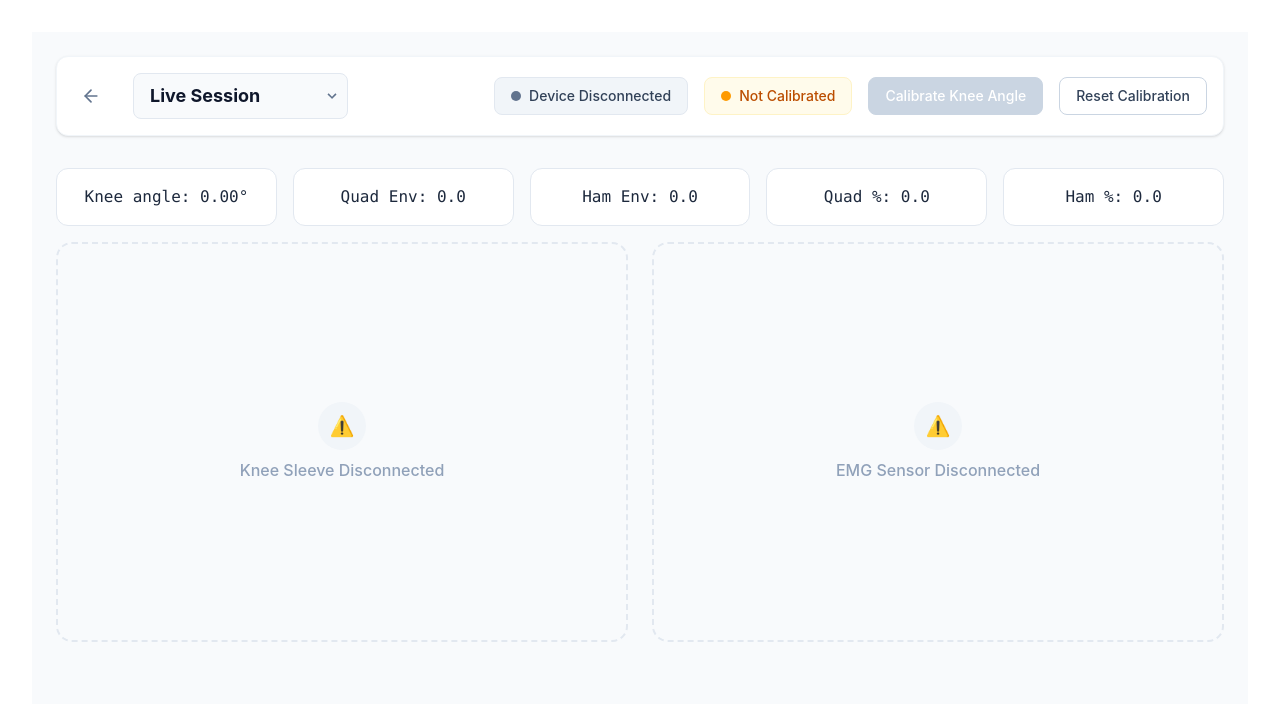
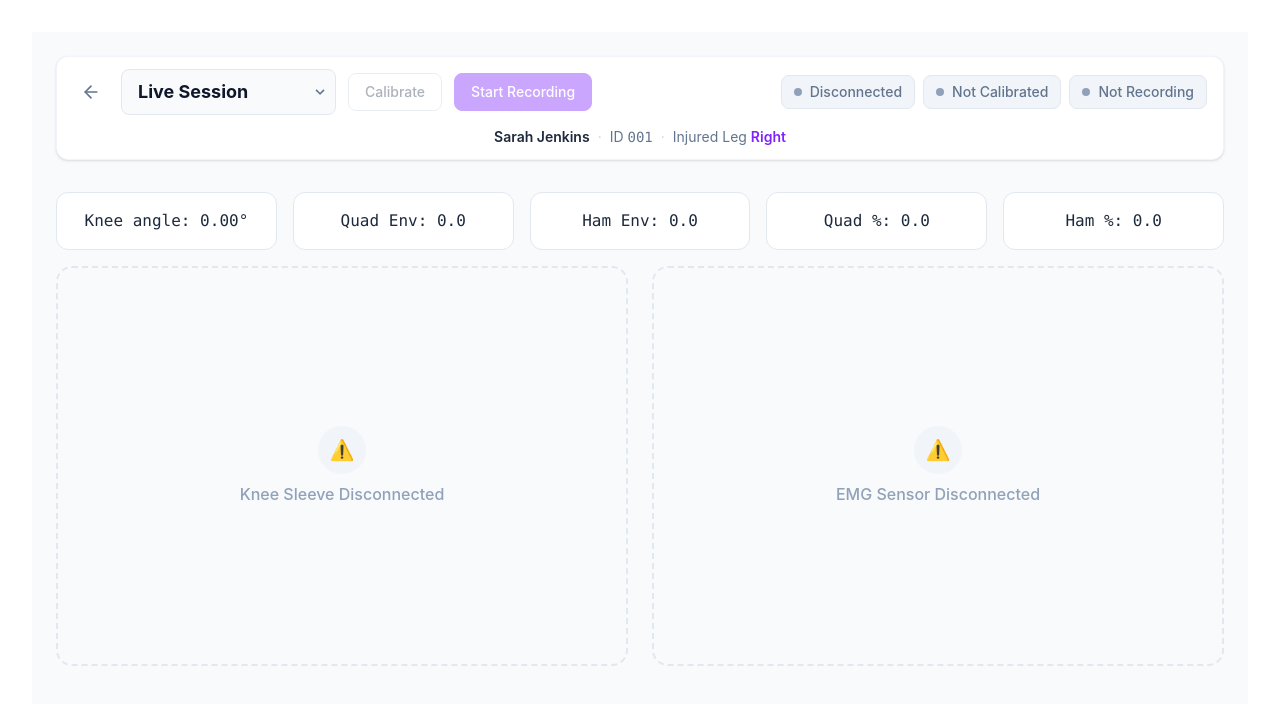
Before and after one commit to oliverolejar/WEBMC-TNBC, a React (Vite) app in the folder frontend/: page /patient-dashboard in a window 1280 px wide. Shown: the top 704 px of the page. Built offline with nearby package versions, Linux system fonts and the light colour scheme; no server answers.

Commit message:
Start Stop Button

```diff
--- a/frontend/src/screens/PatientDashboard.tsx
+++ b/frontend/src/screens/PatientDashboard.tsx
@@ -42,6 +42,7 @@ const PatientDashboard = () => {
     const [calibrationActive, setCalibrationActive] = useState(false);
     const [calibrationMessage, setCalibrationMessage] = useState('');
     const [isCalibrating, setIsCalibrating] = useState(false);
+    const [isRecording, setIsRecording] = useState(false);
 
     const quadPercentValue = mapToPercent(quadEnvelopeValue, quadMin, quadMax);
     const hamPercentValue = mapToPercent(hamEnvelopeValue, hamMin, hamMax);
@@ -127,11 +128,13 @@ const PatientDashboard = () => {
                 const data: {
                     device_connected?: boolean;
                     calibration_active?: boolean;
+                    recording?: boolean;
                 } = await response.json();
 
                 if (isMounted) {
                     setDeviceConnected(!!data.device_connected);
                     setCalibrationActive(!!data.calibration_active);
+                    setIsRecording(!!data.recording);
                 }
             } catch (err) {
                 console.error('Health check error:', err);
@@ -172,32 +175,33 @@ const PatientDashboard = () => {
         }
     };
 
-    const handleResetCalibration = async () => {
-        setCalibrationMessage('');
+    const handleStartRecording = async () => {
+        try {
+            const response = await fetch(`${API_BASE}/session/start`, { method: 'POST' });
+            if (!response.ok) throw new Error('Failed to start recording');
+            setIsRecording(true);
+        } catch (err) {
+            console.error(err);
+        }
+    };
 
+    const handleStopRecording = async () => {
         try {
-            const response = await fetch(`${API_BASE}/calibration/reset`, {
-                method: 'POST',
-            });
-
-            const data = await response.json();
-
-            if (!response.ok) {
-                throw new Error(data.detail || 'Reset failed');
-            }
-
-            setCalibrationActive(false);
-            setCalibrationMessage('Calibration reset.');
+            const response = await fetch(`${API_BASE}/session/stop`, { method: 'POST' });
+            if (!response.ok) throw new Error('Failed to stop recording');
+            setIsRecording(false);
         } catch (err) {
-            const message = err instanceof Error ? err.message : 'Reset failed';
-            setCalibrationMessage(message);
+            console.error(err);
         }
     };
 
     return (
         <div className="min-h-screen bg-slate-50 p-6 flex flex-col">
-            <header className="flex items-center justify-between mb-8 bg-white p-4 rounded-xl shadow-sm border border-slate-100">
-                <div className="flex items-center gap-6">
+            <header className="mb-8 bg-white rounded-xl shadow-sm border border-slate-100">
+                {/* Top action bar */}
+                <div className="flex items-center justify-between px-4 py-3">
+                    {/* Left: nav + actions */}
+                    <div className="flex items-center gap-3">
                         <button
                             onClick={() => navigate('/select-patient')}
                             className="p-2 hover:bg-slate-100 rounded-lg transition-colors text-slate-500 hover:text-slate-900"
@@ -215,56 +219,85 @@ const PatientDashboard = () => {
                                 <option value="outlook">Recovery Outlook</option>
                             </select>
                             <div className="pointer-events-none absolute inset-y-0 right-0 flex items-center px-2 text-slate-500">
-                            <svg
-                                className="fill-current h-4 w-4"
-                                xmlns="http://www.w3.org/2000/svg"
-                                viewBox="0 0 20 20"
-                            >
+                                <svg className="fill-current h-4 w-4" xmlns="http://www.w3.org/2000/svg" viewBox="0 0 20 20">
                                     <path d="M9.293 12.95l.707.707L15.657 8l-1.414-1.414L10 10.828 5.757 6.586 4.343 8z" />
                                 </svg>
                             </div>
                         </div>
+
+                        <button
+                            onClick={handleCalibrate}
+                            disabled={!deviceConnected || isCalibrating}
+                            className="px-4 py-2 rounded-lg text-sm font-medium border transition-colors bg-white text-slate-700 border-slate-300 hover:bg-slate-50 disabled:opacity-40 disabled:cursor-not-allowed"
+                        >
+                            {isCalibrating ? 'Calibrating...' : 'Calibrate'}
+                        </button>
+
+                        {isRecording ? (
+                            <button
+                                onClick={handleStopRecording}
+                                className="px-4 py-2 rounded-lg text-sm font-medium border transition-colors bg-red-600 text-white border-red-600 hover:bg-red-700"
+                            >
+                                Stop Recording
+                            </button>
+                        ) : (
+                            <button
+                                onClick={handleStartRecording}
+                                disabled={!deviceConnected}
+                                className="px-4 py-2 rounded-lg text-sm font-medium border transition-colors bg-violet-600 text-white border-violet-600 hover:bg-violet-700 disabled:opacity-40 disabled:cursor-not-allowed"
+                            >
+                                Start Recording
+                            </button>
+                        )}
                     </div>
 
-                <div className="flex items-center gap-4">
+                    {/* Right: status chips */}
+                    <div className="flex items-center gap-2">
                         {deviceConnected ? (
-                        <div className="flex items-center gap-2 px-4 py-2 bg-emerald-50 text-emerald-700 rounded-lg text-sm font-medium border border-emerald-100">
-                            <span className="w-2.5 h-2.5 rounded-full bg-emerald-500 animate-pulse" />
-                            Device Connected
+                            <div className="flex items-center gap-2 px-3 py-1.5 bg-emerald-50 text-emerald-700 rounded-lg text-sm font-medium border border-emerald-100">
+                                <span className="w-2 h-2 rounded-full bg-emerald-500 animate-pulse" />
+                                Connected
                             </div>
                         ) : (
-                        <div className="flex items-center gap-2 px-4 py-2 bg-slate-100 text-slate-700 rounded-lg text-sm font-medium border border-slate-200">
-                            <span className="w-2.5 h-2.5 rounded-full bg-slate-500" />
-                            Device Disconnected
+                            <div className="flex items-center gap-2 px-3 py-1.5 bg-slate-100 text-slate-500 rounded-lg text-sm font-medium border border-slate-200">
+                                <span className="w-2 h-2 rounded-full bg-slate-400" />
+                                Disconnected
                             </div>
                         )}
 
                         {calibrationActive ? (
-                        <div className="flex items-center gap-2 px-4 py-2 bg-blue-50 text-blue-700 rounded-lg text-sm font-medium border border-blue-100">
-                            <span className="w-2.5 h-2.5 rounded-full bg-blue-500" />
-                            Calibration Active
+                            <div className="flex items-center gap-2 px-3 py-1.5 bg-blue-50 text-blue-700 rounded-lg text-sm font-medium border border-blue-100">
+                                <span className="w-2 h-2 rounded-full bg-blue-500" />
+                                Calibrated
                             </div>
                         ) : (
-                        <div className="flex items-center gap-2 px-4 py-2 bg-amber-50 text-amber-700 rounded-lg text-sm font-medium border border-amber-100">
-                            <span className="w-2.5 h-2.5 rounded-full bg-amber-500" />
+                            <div className="flex items-center gap-2 px-3 py-1.5 bg-slate-100 text-slate-500 rounded-lg text-sm font-medium border border-slate-200">
+                                <span className="w-2 h-2 rounded-full bg-slate-400" />
                                 Not Calibrated
                             </div>
                         )}
 
-                    <button
-                        onClick={handleCalibrate}
-                        disabled={!deviceConnected || isCalibrating}
-                        className="px-4 py-2 rounded-lg text-sm font-medium border transition-colors bg-violet-600 text-white border-violet-600 hover:bg-violet-700 disabled:bg-slate-300 disabled:border-slate-300 disabled:cursor-not-allowed"
-                    >
-                        {isCalibrating ? 'Calibrating...' : 'Calibrate Knee Angle'}
-                    </button>
+                        {isRecording ? (
+                            <div className="flex items-center gap-2 px-3 py-1.5 bg-red-50 text-red-700 rounded-lg text-sm font-medium border border-red-100">
+                                <span className="w-2 h-2 rounded-full bg-red-500 animate-pulse" />
+                                Recording
+                            </div>
+                        ) : (
+                            <div className="flex items-center gap-2 px-3 py-1.5 bg-slate-100 text-slate-500 rounded-lg text-sm font-medium border border-slate-200">
+                                <span className="w-2 h-2 rounded-full bg-slate-400" />
+                                Not Recording
+                            </div>
+                        )}
+                    </div>
+                </div>
 
-                    <button
-                        onClick={handleResetCalibration}
-                        className="px-4 py-2 rounded-lg text-sm font-medium border transition-colors bg-white text-slate-700 border-slate-300 hover:bg-slate-50"
-                    >
-                        Reset Calibration
-                    </button>
+                {/* Patient info subrow */}
+                <div className="px-4 pb-3 flex items-center justify-center gap-2 text-sm text-slate-500">
+                    <span className="font-semibold text-slate-800">Sarah Jenkins</span>
+                    <span className="text-slate-300">·</span>
+                    <span>ID <span className="font-mono">001</span></span>
+                    <span className="text-slate-300">·</span>
+                    <span>Injured Leg <span className="font-semibold text-violet-600">Right</span></span>
                 </div>
             </header>
 
```
Lines whose indentation alone changed are shown as unchanged.
